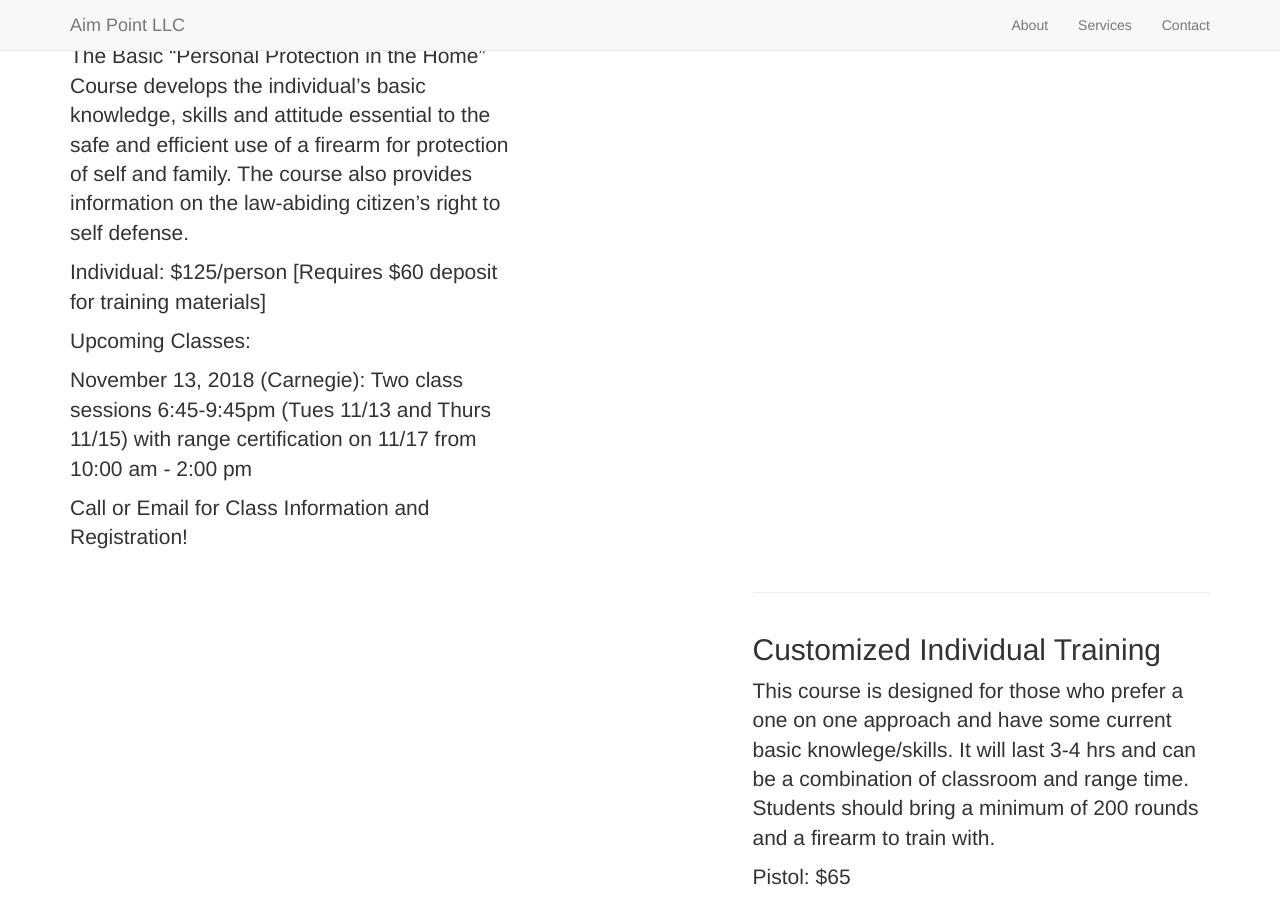
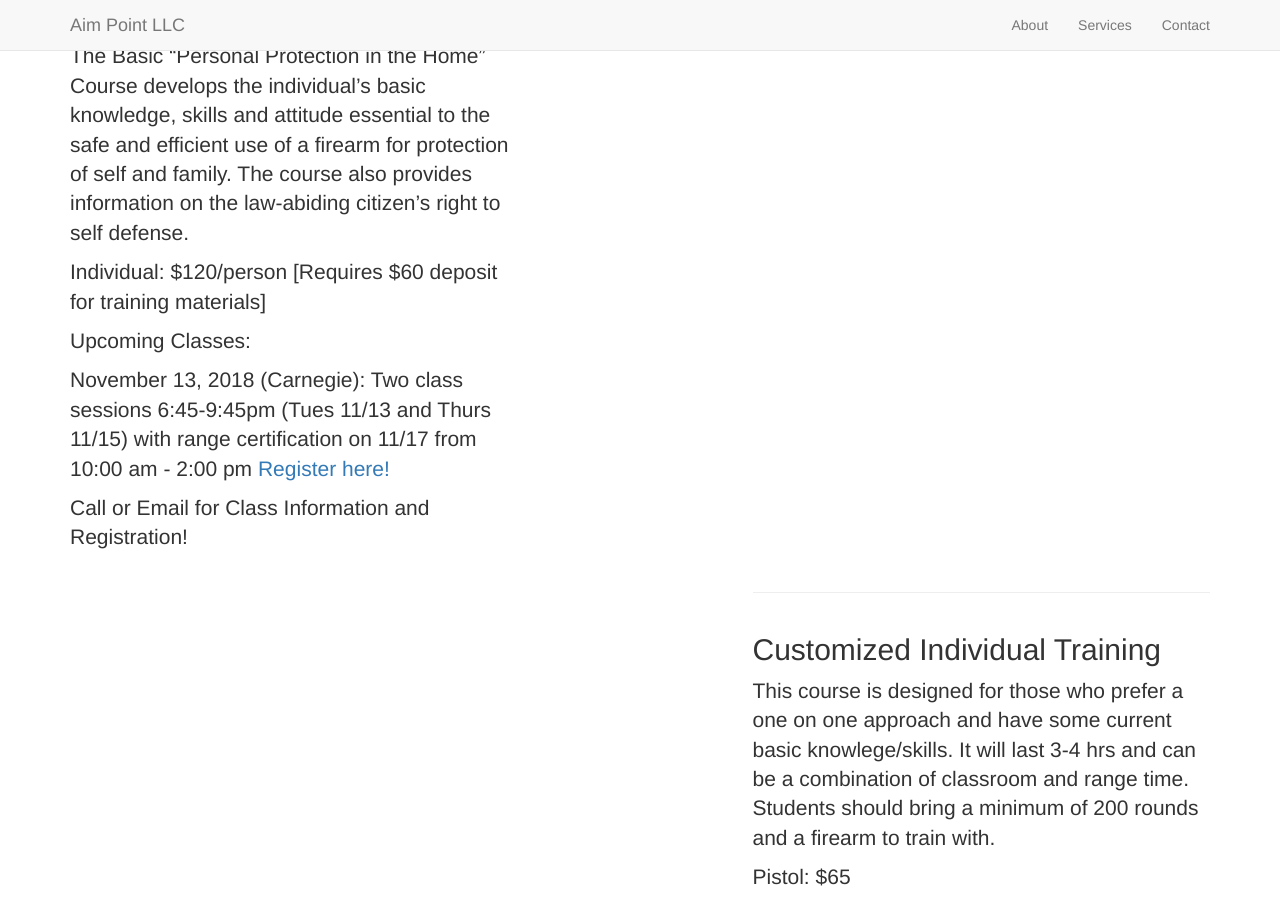
Before and after one commit to aimpoint/aimpoint.github.io, a Jekyll site: the page built from _posts/2016-1-2-ppith.markdown, in a window 1280 px wide and 900 px high, scrolled down 2567 px. Built offline with Jekyll 4.4.1, drawn with Linux system fonts in a browser that asks for light colours; nearby versions of some CDN libraries; library files that are not in the unit come from our copies.

Commit message:
Update 2016-1-2-ppith.markdown

```diff
--- a/_posts/2016-1-2-ppith.markdown
+++ b/_posts/2016-1-2-ppith.markdown
@@ -8,11 +8,11 @@
 The Basic "Personal Protection in the Home" Course develops the individual's basic knowledge, skills and attitude essential to the safe and efficient use of a firearm for protection of self and family. The course also provides information on the law-abiding citizen's right to self defense.
 
 
-Individual: $125/person [Requires $60 deposit for training materials]
+Individual: $120/person [Requires $60 deposit for training materials]
 
 Upcoming Classes:
 
-November 13, 2018 (Carnegie): Two class sessions 6:45-9:45pm (Tues 11/13 and Thurs 11/15) with range certification on 11/17 from 10:00 am - 2:00 pm
+November 13, 2018 (Carnegie): Two class sessions 6:45-9:45pm (Tues 11/13 and Thurs 11/15) with range certification on 11/17 from 10:00 am - 2:00 pm <a href="https://www.nrainstructors.org/CourseDetails.aspx?Courseid=508686&seats=10&State=n&zip=15106&radius=25.1&id=14&bsa=&youth=&women=" target="_blank">Register here! </a>
 
 
 Call or Email for Class Information and Registration!
```
